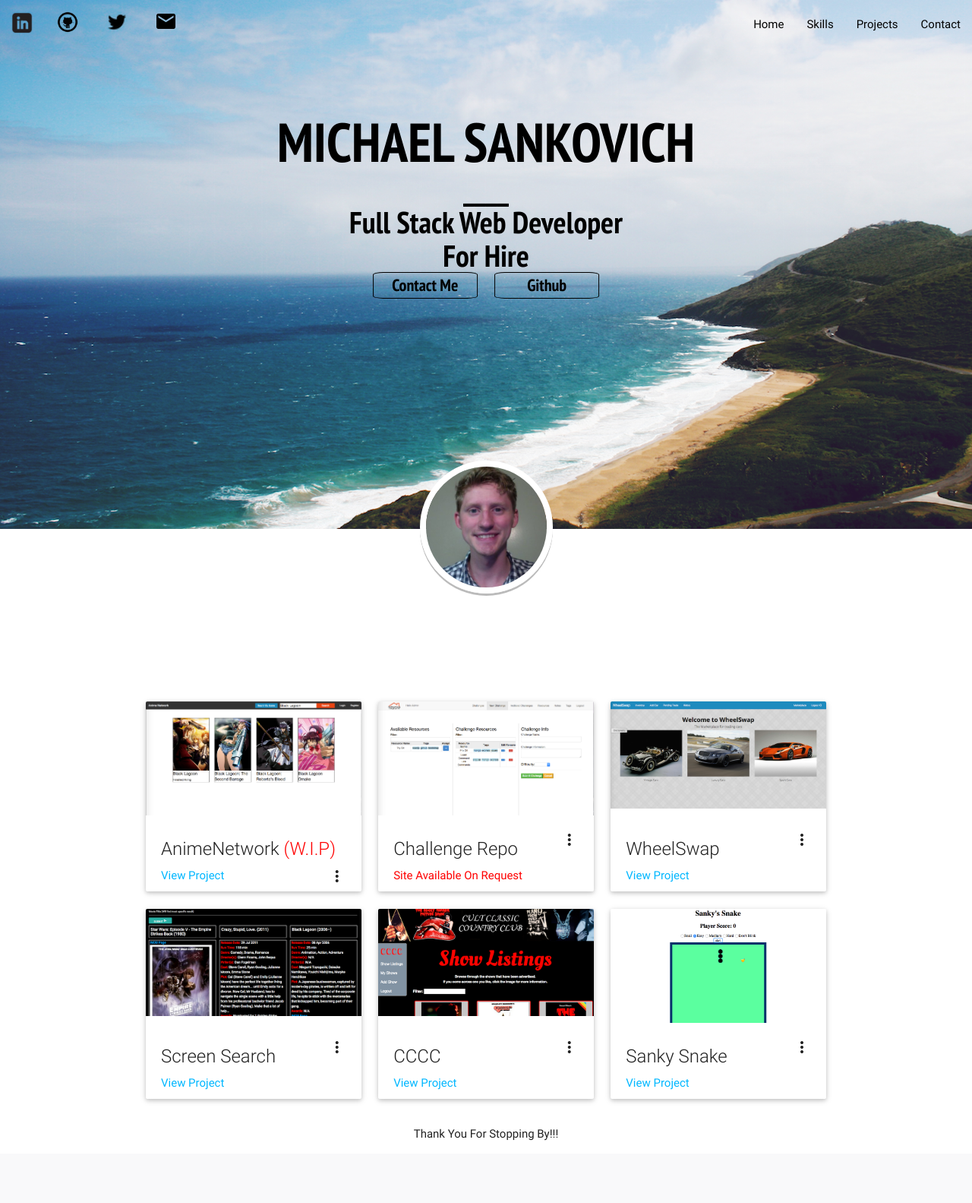
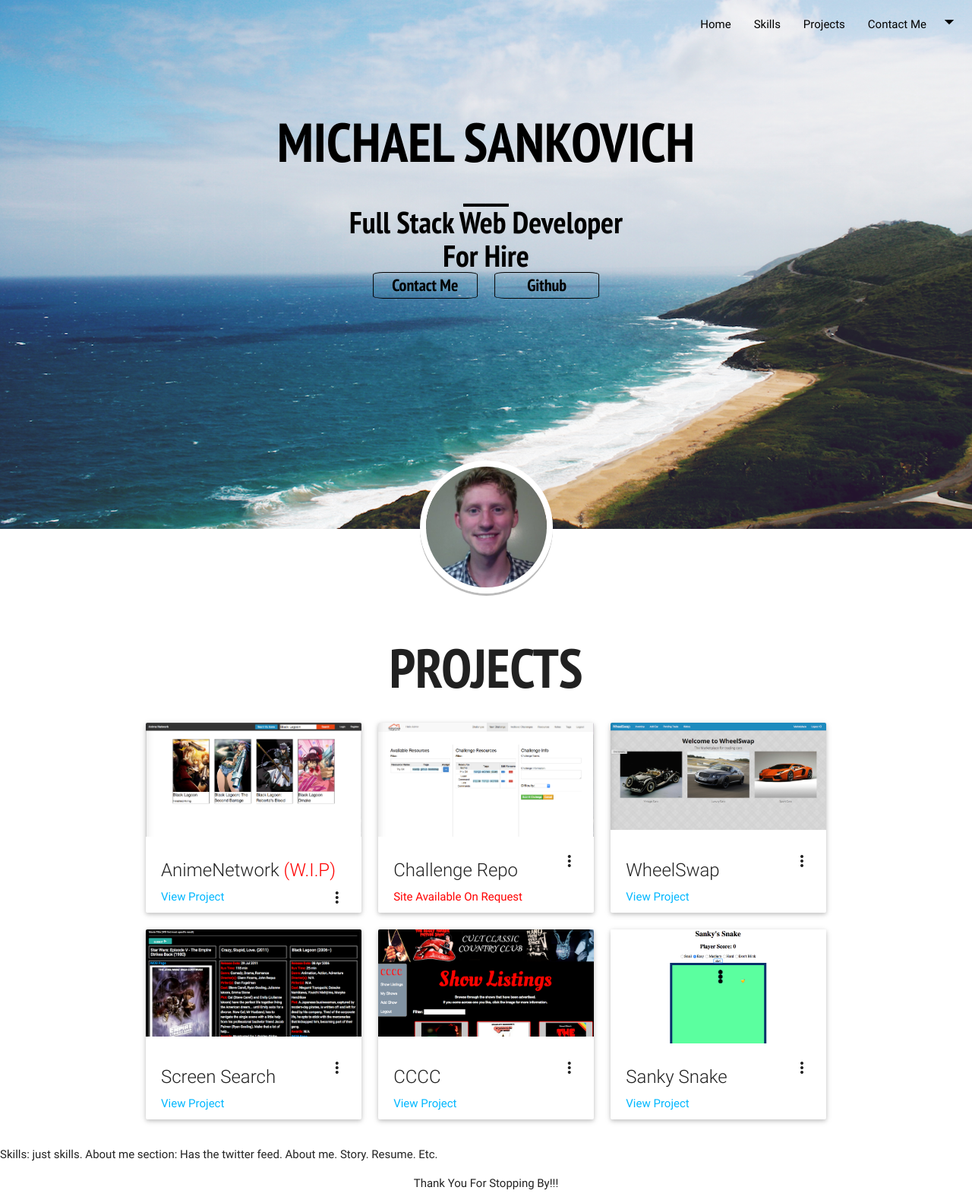
Before and after one commit to danisankovich/website, a PHP site: page / in a window 1280 px wide. Shown: the whole page at 76% size. Before the commit the page ends 1501 px from the top, so only its background shows below. Run offline with PHP 8.4, Linux system fonts and the light colour scheme; some libraries are stand-ins or nearby versions.

Commit message:
dropdown contacts

```diff
--- a/index.html
+++ b/index.html
@@ -18,10 +18,31 @@
 </head>
 
 <body>
-  <div class="headerimg">
+  <div class="headerimg" id="beginning">
     <nav class="transparent">
       <div>
         <ul>
+          <!-- <li class="nohover">
+            <a href="http://www.linkedin.com/in/MSankovich" class="icona nohover">
+              <img class="icon" src="img/linkedin.png" alt="">
+            </a>
+          </li>
+          <li class="nohover">
+            <a href="http://github.com/mikesankovich" class="icona nohover" style="margin-top: 8px">
+              <img src="img/github.png" alt="" class="icon" style="height: 32px">
+            </a>
+          </li>
+          <li class="nohover">
+            <a href="https://twitter.com/Sankyxx" class="icona nohover">
+              <img src="img/twitter.png" alt="" style="height: 38px; margin-top: 3px;">
+            </a>
+          </li> -->
+        </ul>
+        <a href="#" data-activates="mobile-demo" class="button-collapse right" style="margin-right: 50px; color: black !important;"><i class="material-icons">menu</i></a>
+<!--  ==================================================     -->
+<!--  ========================Dropdown content==========================     -->
+<!--  ==================================================     -->
+        <ul id="dropdown" class="dropdown-content">
           <li class="nohover">
             <a href="http://www.linkedin.com/in/MSankovich" class="icona nohover">
               <img class="icon" src="img/linkedin.png" alt="">
@@ -37,25 +58,42 @@
               <img src="img/twitter.png" alt="" style="height: 38px; margin-top: 3px;">
             </a>
           </li>
+          <li class="nohover"><a class="modal-trigger" href="#emailModal"><img src="img/email.png" style="height:32px; margin-top: 5px;" alt=""></a></li>
+        </ul>
+        <ul id="dropdown2" class="dropdown-content">
           <li class="nohover">
-            <a style="cursor: pointer" class="nohover modal-trigger" href="#emailModal">
-              <i class="medium material-icons">email</i>
+            <a href="http://www.linkedin.com/in/MSankovich" class="icona nohover">
+              <img class="icon" src="img/linkedin.png" alt="">
             </a>
           </li>
+          <li class="nohover">
+            <a href="http://github.com/mikesankovich" class="icona nohover" style="margin-top: 8px">
+              <img src="img/github.png" alt="" class="icon" style="height: 32px">
+            </a>
+          </li>
+          <li class="nohover">
+            <a href="https://twitter.com/Sankyxx" class="icona nohover">
+              <img src="img/twitter.png" alt="" style="height: 38px; margin-top: 3px;">
+            </a>
+          </li>
+          <li class="nohover"><a class="modal-trigger" href="#emailModal"><img src="img/email.png" style="height:32px; margin-top: 5px;" alt=""></a></li>
         </ul>
-        <a href="#" data-activates="mobile-demo" class="button-collapse right" style="margin-right: 50px; color: black !important;"><i class="material-icons">menu</i></a>
+
+
+<!--  ==================================================     -->
+<!--  ==================================================     -->
+<!--  ==================================================     -->
         <ul class="right hide-on-med-and-down">
-          <li><a href="sass.html">Home</a></li>
+          <li><a id="top">Home</a></li>
           <li><a href="badges.html">Skills</a></li>
-          <li><a href="collapsible.html">Projects</a></li>
-          <li><a href="mobile.html">Contact</a></li>
+          <li><a id="portfolio">Projects</a></li>
+          <li><a class="dropdown-button" href="#" data-activates="dropdown">Contact Me<i class="mdi-navigation-arrow-drop-down right"></i></a></li>
         </ul>
         <ul class="side-nav" id="mobile-demo">
-          <li><a href="sass.html">Home</a></li>
+          <li><a id="top">Home</a></li>
           <li><a href="badges.html">Skills</a></li>
-          <li><a href="collapsible.html">Projects</a></li>
-          <li><a href="mobile.html">Contact</a></li>
-        </ul>
+          <li><a id="portfolio">Projects</a></li>
+          <li><a class="dropdown-button" href="#" data-activates="dropdown2">Contact Me<i class="mdi-navigation-arrow-drop-down right"></i></a></li>        </ul>
       </div>
     </nav>
     <div class='title'>
@@ -86,8 +124,8 @@
   <div class="test">
     <img class="headimg" src="img/head.jpg" alt="">
   </div>
-
   <div id="projects">
+    <h1 id="portHeader">PROJECTS</h1>
     <div class="container">
       <div class="row">
         <div class="col l4">
@@ -261,19 +299,24 @@
             </div>
           </div>
         </div>
+      </div>
+  </div>
 
 
+  Skills: just skills.
 
-      </div>
-    </div>
-  </div>
+
+  About me section: Has the twitter feed. About me. Story. Resume. Etc.
+
 </div>
 
 <div id="emailModal" class="modal modal-fixed-footer">
   <div class="modal-content">
     <div class="row">
      <form class="col s12">
-       <div class="row">
+         <div class="col sm4 offset-s4">
+           <h2>Email Michael</h2>
+         </div>
          <div class="input-field col s8 offset-s2">
            <input id="Name" type="text" required>
            <label for="Name">Name</label>
@@ -295,11 +338,9 @@
        </div>
      </form>
    </div>
-  </div>
   <div class="modal-footer">
     <a href="#!" class="waves-effect waves-green btn-flat sendMail">Send Email</a>
     <a href="#!" class="waves-effect waves-green btn-flat modal-close">Close</a>
-    <!-- <a href="#!" class="modal-action modal-close waves-effect waves-green btn-flat ">Send Email</a> -->
   </div>
 </div>
 <!--
@@ -340,120 +381,6 @@ Git/GitHub; Unix; Gulp; Grunt; Audacity; Garageband; SPSS; RPG Maker; Survey Mon
 </div>
 </div>
 
-
-<div id="portfolionav">
-<div class="portstuff" id="portstuff">
-
-<div class="row">
-
-<div class="large-4 medium-6 small-12 columns sizeup">
-
-<div class="dark card hvr-grow-shadow">
-<a href="http://ch-repo.herokuapp.com/">
-<div style="text-align:center"><img class="mainport" src="img/chrepo.png"></div>
-</a>
-<div class="card-divider">
-CH-REPO
-<a href="#" data-reveal-id="repoModal">(Info)</a>&nbsp<a href="img/chrepo.png"></a>
-</div>
-<div class="card-section">
-<p>Tech Used: HTML/CSS; JQuery; Javascript; MongoDb; Node.js; Hapi; AngularJS; Bootstrap; Mandrill Api; GitHub OAuth</p>
-</div>
-</div>
-</div>
-<div id="repoModal" class="reveal-modal" data-reveal aria-labelledby="modalTitle" aria-hidden="true" role="dialog">
-<div class="modalthing"><img src='img/chrepo.png'></div>
-<h5>CH-REPO: a full stack application built to assign projects and to notify students to any updates.</h5>
-<a class="close-reveal-modal" aria-label="Close">&#215;</a>
-</div>
-
-<div class="large-4 medium-6 small-12 columns sizeup">
-<div class="dark card hvr-grow-shadow">
-<a href="http://mikesankovich.github.io/starwarscountdownclock/">
-<img class="mainport" src="img/starwars2.png">
-</a>
-<div class="card-divider">
-Star Wars Countdown Clock
-<a href="#" data-reveal-id="starwarsModal">(Info)</a>&nbsp<a href="img/starwars.png"></a>
-</div>
-<div class="card-section">
-<p>Tech Used: HTML/CSS; Javascript</p>
-</div>
-</div>
-</div>
-<div id="starwarsModal" class="reveal-modal" data-reveal aria-labelledby="modalTitle" aria-hidden="true" role="dialog">
-<div class="modalthing"><img src='img/starwars2.png'></div>
-<h5>Star Wars: Episode VII - The Force Awakened comes out later this year, and what better way to celebrate than
-making myself a little countdown clock?
-</h5>
-<a class="close-reveal-modal" aria-label="Close">&#215;</a>
-</div>
-
-<div class="large-4 medium-6 small-12 columns sizeup">
-<div class="primary card hvr-grow-shadow">
-<a href="http://mikesankovich.github.io/numtowords/">
-<img class="mainport" src="img/numtionary2.png">
-</a>
-<div class="card-divider">
-Numtionary
-<a href="#" data-reveal-id="numModal">(Info)</a>&nbsp<a href="img/numtionary.png"></a>
-</div>
-<div class="card-section">
-<p>Tech Used: HTML/CSS; Javascript; AngularJS; Bootstrap</p>
-</div>
-</div>
-</div>
-<div id="numModal" class="reveal-modal" data-reveal aria-labelledby="modalTitle" aria-hidden="true" role="dialog">
-<div class="modalthing"><img src='img/numtionary.png'></div>
-<h5>Numtionary: got a string of numbers that you want converted into their phone equivalent (ex. 2 = "a" || "b" || "c" || "2"). Have a word or name
-that you want converted into numbers based on their placement on a telephone? Try it out. The number permutations will return all possible variations
-that a string of numbers could yield, and will only yield responses that could contain words (ie: has at least one instance of 2 or more words in a row).
-Typing in a name will return a single string of numbers.</h5>
-<a class="close-reveal-modal" aria-label="Close">&#215;</a>
-</div>
-<div class="large-4 medium-6 small-12 columns sizeup">
-<div class="dark card hvr-grow-shadow">
-<a href="http://mikesankovich.github.io/diceroller/">
-<img class="mainport" src="img/dice2.png">
-</a>
-<div class="card-divider">
-Simple Dice Roller
-<a href="#" data-reveal-id="diceModal">(Info)</a>&nbsp<a href="img/dice.png"></a>
-</div>
-<div class="card-section">
-<p>Tech Used: HTML/CSS; Javascript</p>
-</div>
-</div>
-</div>
-<div id="diceModal" class="reveal-modal" data-reveal aria-labelledby="modalTitle" aria-hidden="true" role="dialog">
-<div class="modalthing"><img src='img/dice.png'></div>
-<h5>Dice Roller: Before my awareness of JQuery was a thing, I simply was a nerdy young man who was sick and tired of constantly rolling his dice
-underneath the couch.</h5>
-<a class="close-reveal-modal" aria-label="Close">&#215;</a>
-</div>
-<div class="large-4 medium-6 small-12 columns sizeup">
-<div class="primary card hvr-grow-shadow">
-<a href="https://sankblog.firebaseapp.com/#">
-<img class="mainport" src="img/sankblog2.png">
-</a>
-<div class="card-divider">
-Sankblog
-<a href="#" data-reveal-id="blogModal">(Info)</a>&nbsp<a href="img/sankblog.png"></a>
-</div>
-<div class="card-section">
-<p>Tech Used: HTML/CSS; Javascript; Firebase; Bootstrap</p>
-</div>
-</div>
-</div>
-<div id="blogModal" class="reveal-modal" data-reveal aria-labelledby="modalTitle" aria-hidden="true" role="dialog">
-<div class="modalthing"><img src='img/sankblog.png'></div>
-<h5>Sankblog: I love movies. I love TV. I love video games. Sometimes I even love to write about how much I love such forms of entertainment. I figured, why not let people give input on what they think about what I think about these things?</h5>
-<a class="close-reveal-modal" aria-label="Close">&#215;</a>
-</div>
-</div>
-</div>
-</div>
-</div>
 
 <div class="row">
 <div id="contactme">
--- a/javascripts/script.js
+++ b/javascripts/script.js
@@ -1,7 +1,6 @@
 $(document).ready(function(){
-
+  $('.dropdown-button').dropdown();
   $(".button-collapse").sideNav();
-  // the "href" attribute of .modal-trigger must specify the modal ID that wants to be triggered
   $('.modal-trigger').leanModal();
   var $nav = $("nav");
 
@@ -20,24 +19,18 @@ $(document).ready(function(){
 	});
 
   //
-  // $("#about").click(function() {
-  //   console.log('hello');
-  //   $('html, body').animate({
-  //     scrollTop: ($('.line').first().offset().top)
-  //   },500);
-  // });
-  // $("#aboutme").click(function() {
-  //   console.log('hello');
-  //   $('html, body').animate({
-  //     scrollTop: ($('.line').first().offset().top)
-  //   },500);
-  // });
-  // $("#portfolio").click(function() {
-  //   console.log('hello');
-  //   $('html, body').animate({
-  //     scrollTop: ($('#portstuff').first().offset().top)
-  //   },500);
-  // });
+  $("#top").click(function() {
+    console.log('hello');
+    $('html, body').animate({
+      scrollTop: ($('#beginning').first().offset().top)
+    },500);
+  });
+  $("#portfolio").click(function() {
+    console.log('hello');
+    $('html, body').animate({
+      scrollTop: ($('#projects').first().offset().top)
+    },500);
+  });
   // $("#portfoliome").click(function() {
   //   console.log('hello');
   //   $('html, body').animate({
--- a/stylesheets/style.css
+++ b/stylesheets/style.css
@@ -143,8 +143,11 @@ nav ul a {
 /*===============*/
 /*======Projects=========*/
 /*===============*/
-#projects {
-  margin-top: 10%;
+
+#portHeader {
+  margin-top: 4%;
+  margin-bottom: 2%;
+  text-align: center;
 }
 
 .card {
```
Also changed, not shown: img/email.png.
